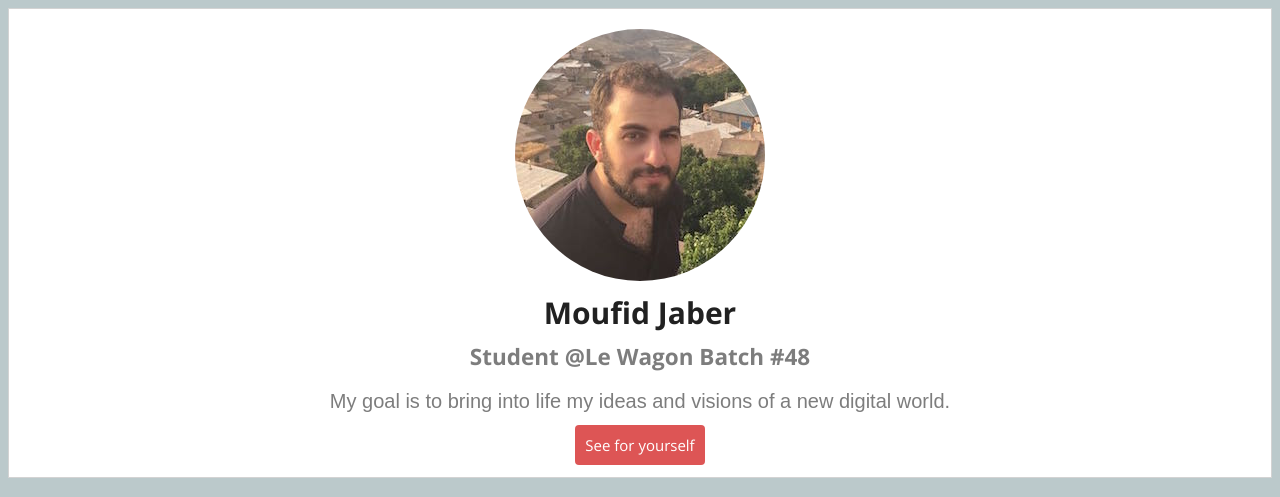
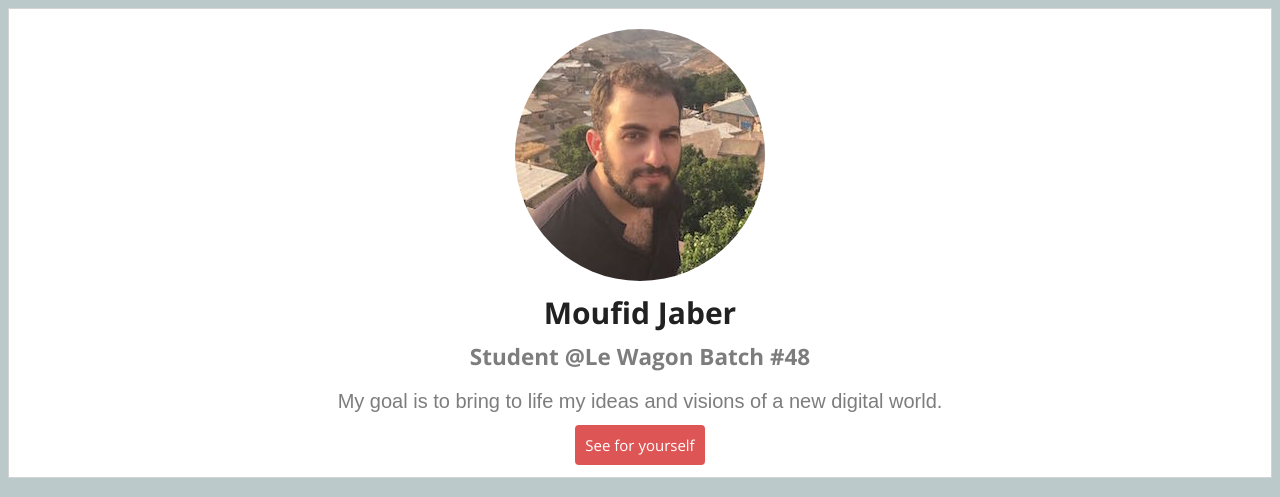
Before and after one commit to moufidjaber/profile, a plain HTML site: page index.html in a window 1280 px wide. Shown: the top 497 px of the page. Drawn offline with nearby package versions, Linux system fonts and the light colour scheme.

Commit message:
finished

```diff
--- a/index.html
+++ b/index.html
@@ -18,7 +18,7 @@
       <img src="images/myphoto.jpg" alt="Moufid Jaber" id="img-profile" class="img-circle">
   <h1>Moufid Jaber</h1>
   <h2>Student @Le Wagon Batch #48</h2>
-  <p>My goal is to bring into life my ideas and visions of a new digital world.</p>
+  <p>My goal is to bring to life my ideas and visions of a new digital world.</p>
   <a href="http://moufidjaber.com" class="btn-red">See for yourself</a>
   </div>
       <div class="card-white text-center">
```
